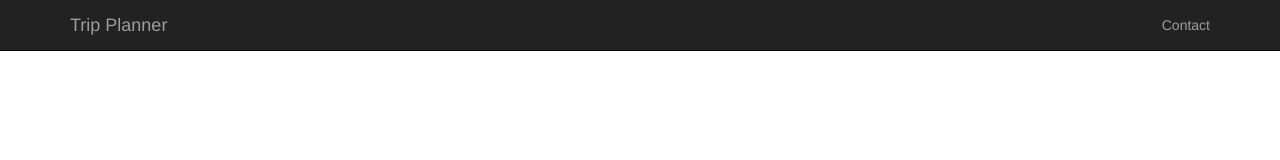
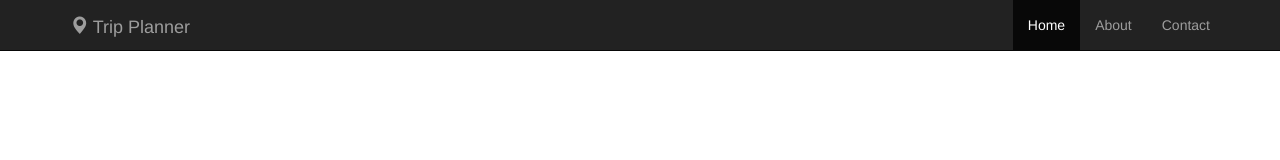
Before and after one commit to waterfoul/fullstack-trip-planner, a website: page views/layout.html in a window 1280 px wide. Drawn offline with nearby package versions, Linux system fonts and the light colour scheme; files that its build step writes are made by us from their sources.

Commit message:
styling navbar

```diff
--- a/views/layout.html
+++ b/views/layout.html
@@ -21,12 +21,14 @@
 <nav class="navbar navbar-inverse navbar-fixed-top" role="navigation">
     <div class="container">
         <div class="navbar-header">
-            <a class="navbar-brand" href="/">Trip Planner</a>
+            <a class="navbar-brand" href="/"><span class="glyphicon glyphicon-map-marker"></span> Trip Planner</a>
         </div>
 
         <!-- Collect the nav links, forms, and other content for toggling -->
         <div>
             <ul class="nav navbar-nav navbar-right">
+                <li class="active"><a href="/">Home</a></li>
+                <li><a href="/about">About</a></li>
                 <li><a href="/contact">Contact</a></li>
             </ul>
         </div><!-- /.navbar-collapse -->
```
